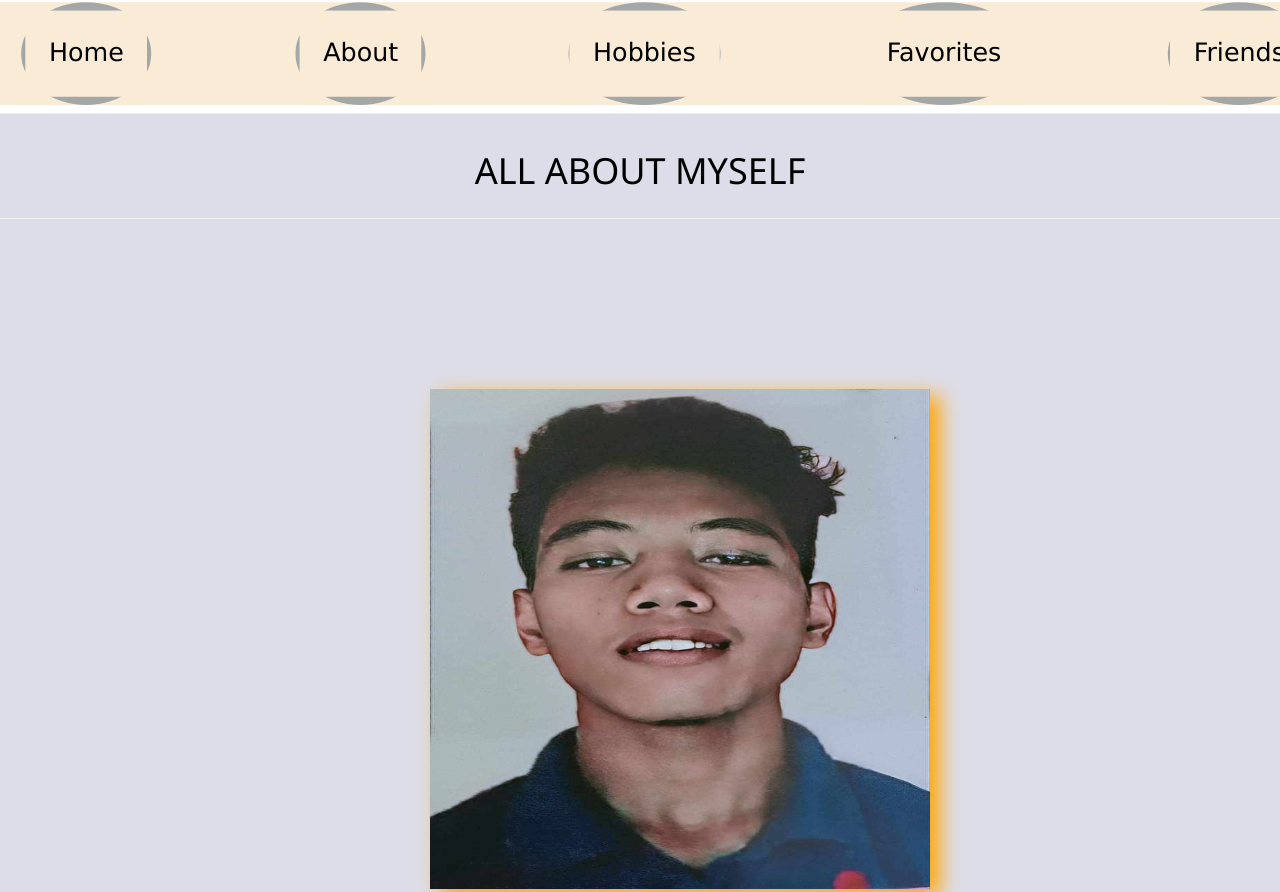
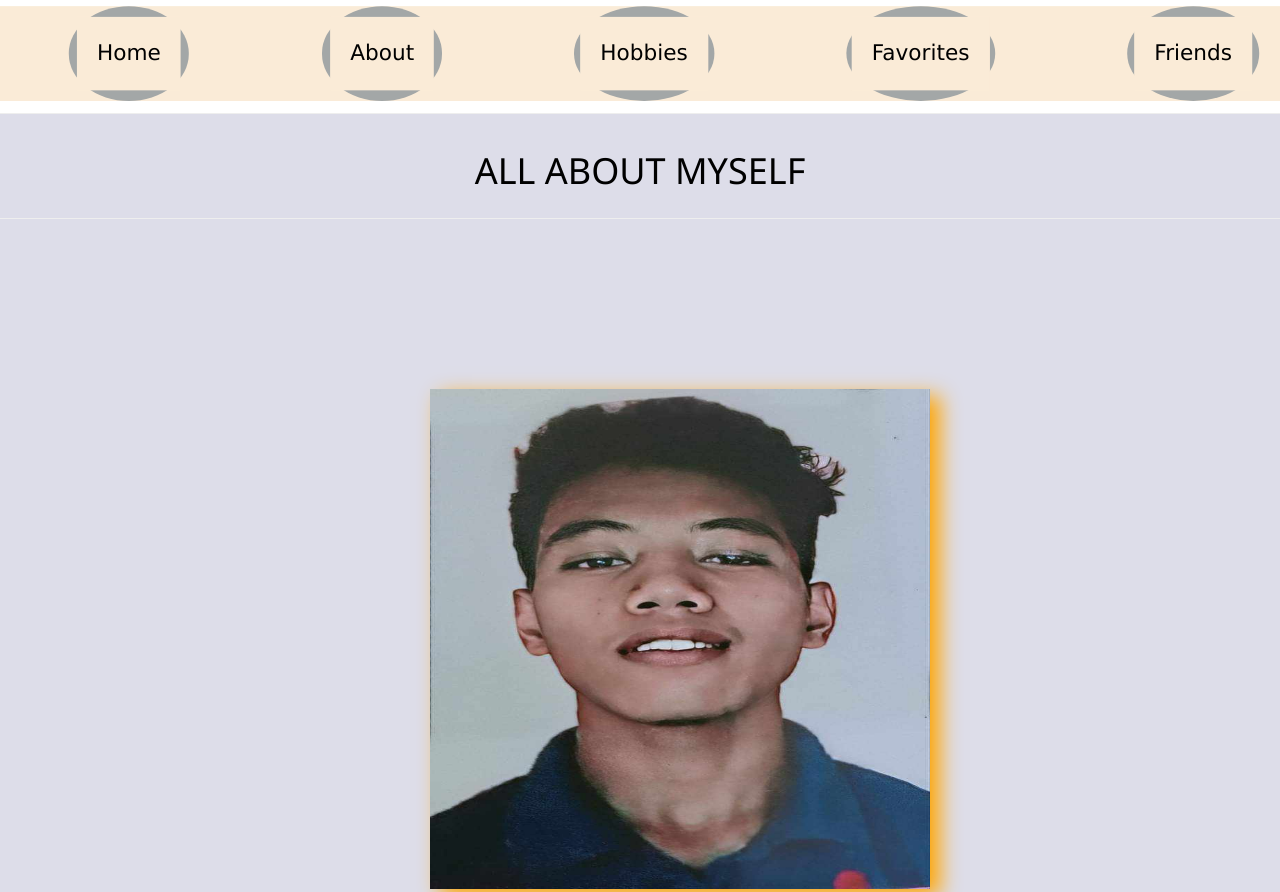
Before and after one commit to osiganjre/ALL-ABOUT-MYSELF, a plain HTML site: page index.html in a window 1280 px wide. Shown: the top 892 px of the page. Drawn offline with nearby package versions, Linux system fonts and the light colour scheme.

Commit message:
Third COmmit

```diff
--- a/style.css
+++ b/style.css
@@ -14,7 +14,7 @@ justify-content: space-evenly;
 
 
 .nav ,ul,li, a:hover{
-scale: 1.3;
+scale: 1.2;
 }
 
 .nav,a{
```
